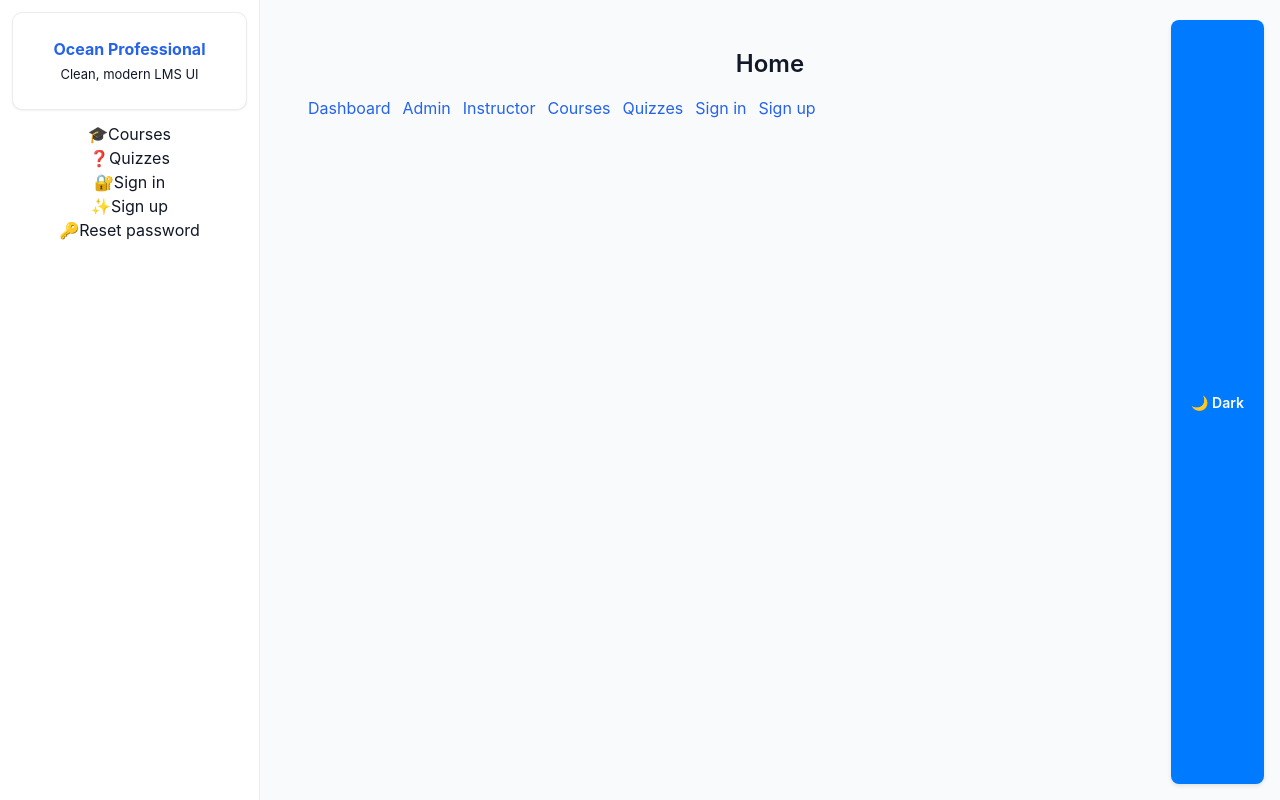
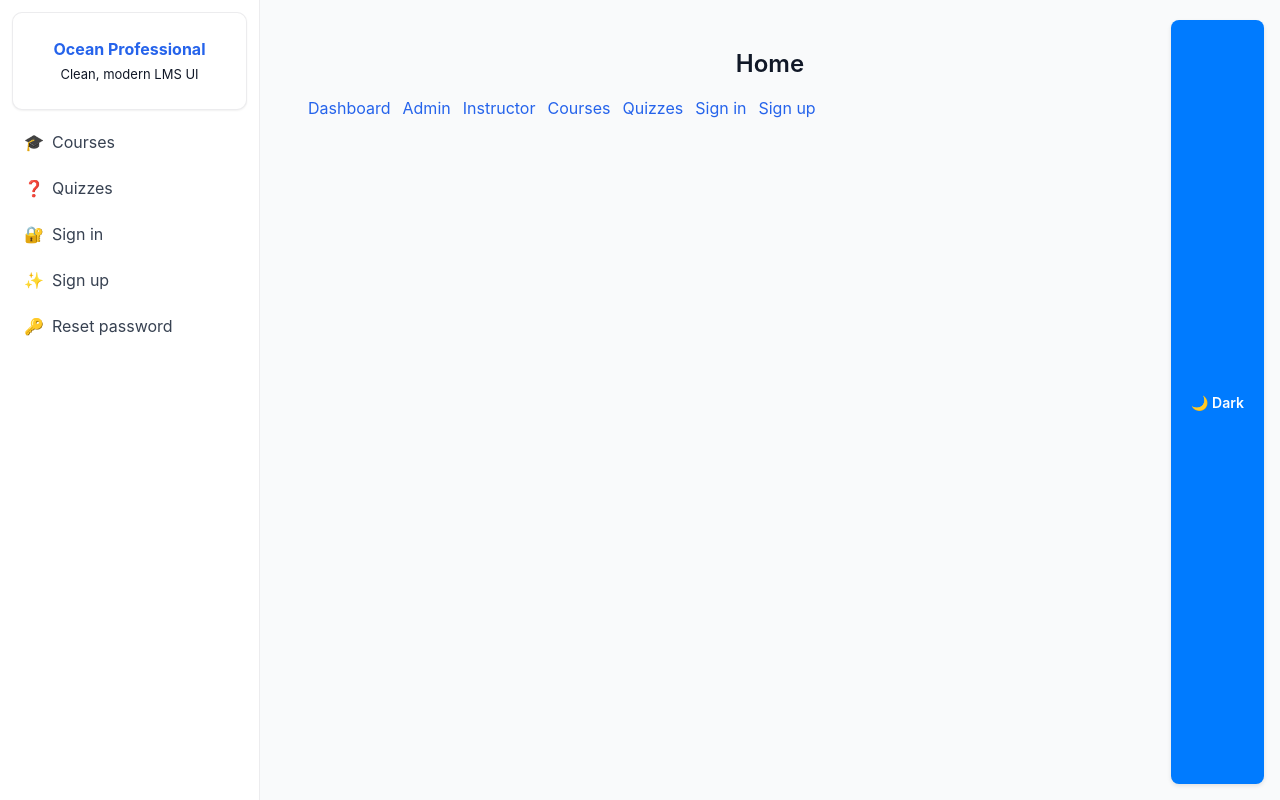
Before and after one commit to kavia-common/academic-and-corporate-learning-platform-253137-253146, a React (Create React App) app in the folder lms_frontend/: page / in a window 1280 px wide. Built offline with nearby package versions, Linux system fonts and the light colour scheme; no server answers.

Commit message:
Checkpoint 24 - cg27af0598

```diff
--- a/lms_frontend/src/components/layout/Sidebar.jsx
+++ b/lms_frontend/src/components/layout/Sidebar.jsx
@@ -14,42 +14,36 @@ export default function Sidebar({ onNavigate }) {
   const isAuthed = status === 'authenticated';
   const r = String(role || '').toLowerCase();
 
+  // Helper to apply active styles consistently
+  const linkClass = ({ isActive }) =>
+    `flex items-center gap-2 px-3 py-2 rounded-md transition-colors ${
+      isActive ? 'text-blue-600 font-semibold' : 'text-gray-700 hover:text-blue-600'
+    }`;
+
   return (
-    <nav
-      aria-label="Primary Navigation"
-      style={{ padding: 12, background: 'var(--color-surface)', color: 'var(--color-text)' }}
-    >
-      <div className="card" style={{ padding: 12, marginBottom: 12, background: 'var(--color-surface)' }}>
-        <div
-          style={{
-            background: 'var(--gradient-soft)',
-            borderRadius: 'var(--radius-md)',
-            padding: 12
-          }}
-        >
-          <div style={{ fontWeight: 700, color: 'var(--color-primary)' }}>
-            Ocean Professional
-          </div>
-          <div style={{ color: 'var(--color-text-muted)', fontSize: 13, marginTop: 4 }}>
-            Clean, modern LMS UI
-          </div>
+    <nav aria-label="Primary Navigation" style={{ padding: 12, background: 'var(--color-surface)', color: 'var(--color-text)' }}>
+      {/* Keep brand header separate from nav items to avoid appearing as a clickable top link */}
+      <div className="card" style={{ padding: 12, marginBottom: 12, background: 'var(--color-surface)' }} aria-label="Brand">
+        <div style={{ background: 'var(--gradient-soft)', borderRadius: 'var(--radius-md)', padding: 12 }}>
+          <div style={{ fontWeight: 700, color: 'var(--color-primary)' }}>Ocean Professional</div>
+          <div style={{ color: 'var(--color-text-muted)', fontSize: 13, marginTop: 4 }}>Clean, modern LMS UI</div>
         </div>
       </div>
 
-      <ul className="nav" role="list">
-        {/* Top priority: Dashboard (always shown to authed), then Admin (role-gated) */}
+      <ul className="nav" role="list" style={{ display: 'grid', gap: 6 }}>
+        {/* Top group: only Dashboard and Admin (role-gated). No Home or '/' items here. */}
         {isAuthed && (
           <>
             <li>
-              <NavLink to="/dashboard" onClick={onNavigate}>
-                <span>📊</span>
+              <NavLink to="/dashboard" onClick={onNavigate} className={linkClass} end>
+                <span aria-hidden>📊</span>
                 <span>Dashboard</span>
               </NavLink>
             </li>
             {r === 'admin' && (
               <li>
-                <NavLink to="/admin" onClick={onNavigate}>
-                  <span>🛠️</span>
+                <NavLink to="/admin" onClick={onNavigate} className={linkClass} end>
+                  <span aria-hidden>🛠️</span>
                   <span>Admin</span>
                 </NavLink>
               </li>
@@ -57,25 +51,25 @@ export default function Sidebar({ onNavigate }) {
           </>
         )}
 
-        {/* Remaining common and role-based items preserved */}
+        {/* Remaining navigation (ordered): Courses, Quizzes, role-specific, Profile or Auth */}
         <li>
-          <NavLink to="/courses" onClick={onNavigate}>
-            <span>🎓</span>
+          <NavLink to="/courses" onClick={onNavigate} className={linkClass}>
+            <span aria-hidden>🎓</span>
             <span>Courses</span>
           </NavLink>
         </li>
 
         <li>
-          <NavLink to="/quizzes" onClick={onNavigate}>
-            <span>❓</span>
+          <NavLink to="/quizzes" onClick={onNavigate} className={linkClass}>
+            <span aria-hidden>❓</span>
             <span>Quizzes</span>
           </NavLink>
         </li>
 
         {isAuthed && r === 'student' && (
           <li>
-            <NavLink to="/assignments" onClick={onNavigate}>
-              <span>📝</span>
+            <NavLink to="/assignments" onClick={onNavigate} className={linkClass}>
+              <span aria-hidden>📝</span>
               <span>My Assignments</span>
             </NavLink>
           </li>
@@ -84,46 +78,44 @@ export default function Sidebar({ onNavigate }) {
         {isAuthed && r === 'instructor' && (
           <>
             <li>
-              <NavLink to="/instructor" onClick={onNavigate}>
-                <span>📚</span>
+              <NavLink to="/instructor" onClick={onNavigate} className={linkClass}>
+                <span aria-hidden>📚</span>
                 <span>Instructor</span>
               </NavLink>
             </li>
             <li>
-              <NavLink to="/assignments" onClick={onNavigate}>
-                <span>📝</span>
+              <NavLink to="/assignments" onClick={onNavigate} className={linkClass}>
+                <span aria-hidden>📝</span>
                 <span>Assignments</span>
               </NavLink>
             </li>
           </>
         )}
 
-        {isAuthed && (
+        {isAuthed ? (
           <li>
-            <NavLink to="/profile" onClick={onNavigate}>
-              <span>👤</span>
+            <NavLink to="/profile" onClick={onNavigate} className={linkClass}>
+              <span aria-hidden>👤</span>
               <span>Profile</span>
             </NavLink>
           </li>
-        )}
-
-        {!isAuthed && (
+        ) : (
           <>
             <li>
-              <NavLink to="/login" onClick={onNavigate}>
-                <span>🔐</span>
+              <NavLink to="/login" onClick={onNavigate} className={linkClass}>
+                <span aria-hidden>🔐</span>
                 <span>Sign in</span>
               </NavLink>
             </li>
             <li>
-              <NavLink to="/signup" onClick={onNavigate}>
-                <span>✨</span>
+              <NavLink to="/signup" onClick={onNavigate} className={linkClass}>
+                <span aria-hidden>✨</span>
                 <span>Sign up</span>
               </NavLink>
             </li>
             <li>
-              <NavLink to="/reset-password" onClick={onNavigate}>
-                <span>🔑</span>
+              <NavLink to="/reset-password" onClick={onNavigate} className={linkClass}>
+                <span aria-hidden>🔑</span>
                 <span>Reset password</span>
               </NavLink>
             </li>
```
Also changed, not shown: 2 other files (tests, documents, lock files or other folders).
